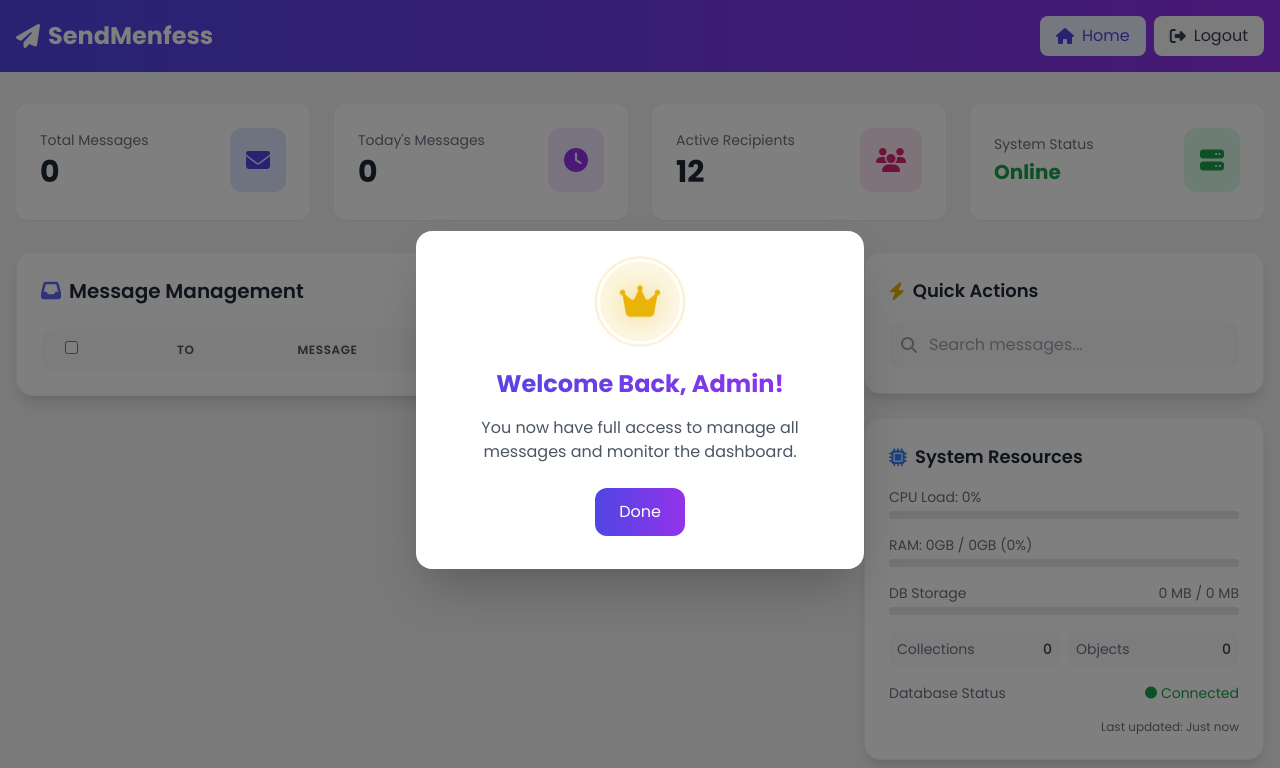
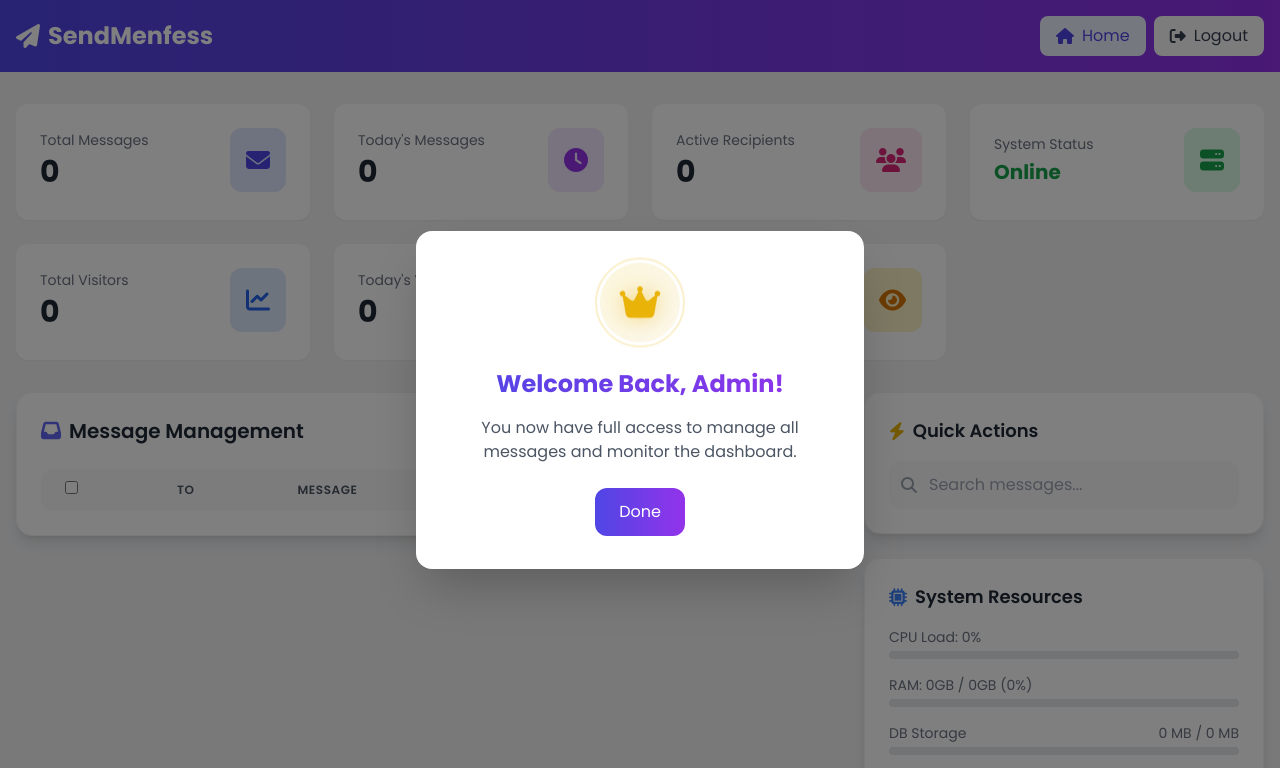
Before and after one commit to Kiznaiverr/simple-menfess-web, a website: page views/admin/dashboard.html in a window 1280 px wide. Shown: the top 768 px of the page. Drawn offline with nearby package versions, Linux system fonts and the light colour scheme; no server answers; sample sign-in values are in the browser's storage.

Commit message:
feat: add visitor statistic

```diff
--- a/package.json
+++ b/package.json
@@ -22,7 +22,9 @@
     "ws": "^8.13.0",
     "dotenv": "^16.3.1",
     "mongoose": "^8.1.1",
-    "os-utils": "^0.0.14"
+    "os-utils": "^0.0.14",
+    "cookie-parser": "^1.4.6",
+    "uuid": "^9.0.1"
   },
   "devDependencies": {
     "nodemon": "^3.0.1"
--- a/public/assets/js/dashboard.js
+++ b/public/assets/js/dashboard.js
@@ -152,9 +152,15 @@ function updateStats() {
     const todayMessages = messages.filter(msg =>
         new Date(msg.timestamp).toDateString() === today
     ).length;
+    const uniqueRecipients = new Set(messages.map(msg => msg.recipient)).size;
 
+    // Update visitor stats
     document.getElementById('total-messages').textContent = totalMessages;
     document.getElementById('today-messages').textContent = todayMessages;
+    document.getElementById('active-recipients').textContent = uniqueRecipients;
+    document.getElementById('total-visitors').textContent = data.stats.uniqueVisitors;
+    document.getElementById('today-visitors').textContent = data.stats.todayVisitors;
+    document.getElementById('page-views').textContent = data.stats.pageViews;
 }
 
 // Update system info function
--- a/views/admin/dashboard.html
+++ b/views/admin/dashboard.html
@@ -67,7 +67,7 @@
                     <div class="flex items-center justify-between p-6">
                         <div>
                             <p class="text-sm text-gray-500 mb-1">Active Recipients</p>
-                            <h3 class="text-3xl font-bold text-gray-800">12</h3>
+                            <h3 class="text-3xl font-bold text-gray-800" id="active-recipients">0</h3>
                         </div>
                         <div class="bg-pink-100 group-hover:bg-pink-200 transition-colors p-4 rounded-xl">
                             <i class="fas fa-users text-2xl text-pink-600"></i>
@@ -87,6 +87,46 @@
                         </div>
                     </div>
                     <div class="bg-gradient-to-r from-green-500 to-emerald-500 h-1 transform scale-x-0 group-hover:scale-x-100 transition-transform origin-left"></div>
+                </div>
+
+                <!-- New Visitor Stats Card -->
+                <div class="stat-card group">
+                    <div class="flex items-center justify-between p-6">
+                        <div>
+                            <p class="text-sm text-gray-500 mb-1">Total Visitors</p>
+                            <h3 class="text-3xl font-bold text-gray-800" id="total-visitors">0</h3>
+                        </div>
+                        <div class="bg-blue-100 group-hover:bg-blue-200 transition-colors p-4 rounded-xl">
+                            <i class="fas fa-chart-line text-2xl text-blue-600"></i>
+                        </div>
+                    </div>
+                    <div class="bg-gradient-to-r from-blue-500 to-indigo-500 h-1 transform scale-x-0 group-hover:scale-x-100 transition-transform origin-left"></div>
+                </div>
+
+                <div class="stat-card group">
+                    <div class="flex items-center justify-between p-6">
+                        <div>
+                            <p class="text-sm text-gray-500 mb-1">Today's Visitors</p>
+                            <h3 class="text-3xl font-bold text-gray-800" id="today-visitors">0</h3>
+                        </div>
+                        <div class="bg-teal-100 group-hover:bg-teal-200 transition-colors p-4 rounded-xl">
+                            <i class="fas fa-users text-2xl text-teal-600"></i>
+                        </div>
+                    </div>
+                    <div class="bg-gradient-to-r from-teal-500 to-emerald-500 h-1 transform scale-x-0 group-hover:scale-x-100 transition-transform origin-left"></div>
+                </div>
+
+                <div class="stat-card group">
+                    <div class="flex items-center justify-between p-6">
+                        <div>
+                            <p class="text-sm text-gray-500 mb-1">Total Page Views</p>
+                            <h3 class="text-3xl font-bold text-gray-800" id="page-views">0</h3>
+                        </div>
+                        <div class="bg-amber-100 group-hover:bg-amber-200 transition-colors p-4 rounded-xl">
+                            <i class="fas fa-eye text-2xl text-amber-600"></i>
+                        </div>
+                    </div>
+                    <div class="bg-gradient-to-r from-amber-500 to-orange-500 h-1 transform scale-x-0 group-hover:scale-x-100 transition-transform origin-left"></div>
                 </div>
             </div>
 
```
Also changed, not shown: models/Stats.js (added, +15 -0 lines), server.js (+41 -0 lines).
